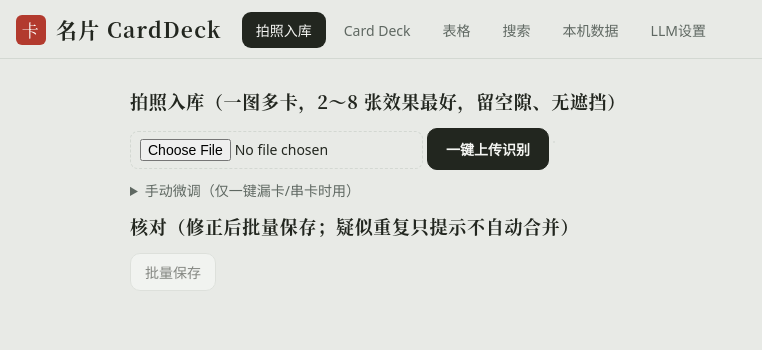
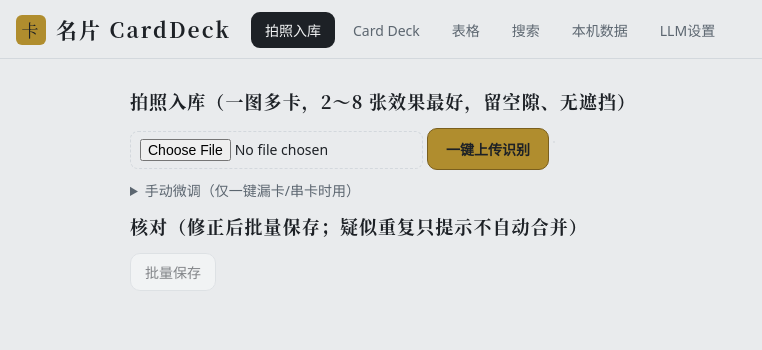
Before and after one commit to HlinForest/BussCard, a Flask app: page / in a window 1280 px wide. Shown: the top 350 px of the page, without its empty margins (0-762 px from the left). Run offline with Flask 2, Linux system fonts and the light colour scheme; data that the repository does not hold is empty.

Commit message:
高级感配色：月白纸墨字鎏金单强调，松绿印泥红收敛

```diff
--- a/static/style.css
+++ b/static/style.css
@@ -1,9 +1,9 @@
-/* BussCard 纸墨印章：青瓷灰纸加墨加印泥红。工具向，静默为主，手机优先。 */
+/* BussCard 月白鎏金：月白纸加墨字加鎏金单强调。静奢工具向，手机优先。 */
 :root{
-  --paper:#e8eae6; --card:#fbfcfb; --card-deep:#f2f4f1;
-  --ink:#22261f; --muted:#5f6862; --faint:#8b948d;
-  --line:#d3d8d2; --hairline:#e2e6e1;
-  --seal:#b23a2e; --seal-deep:#8e2c23; --pine:#33594c;
+  --paper:#e9ebed; --card:#fafbfb; --card-deep:#eff1f3;
+  --ink:#1d2126; --muted:#5c6670; --faint:#8b939c;
+  --line:#d3d8dd; --hairline:#e3e7eb;
+  --gold:#b08d2e; --gold-deep:#7a5f1e; --warn:#9a5b12;
   --serif:"Songti SC","STSong","Noto Serif CJK SC","Source Han Serif SC",Georgia,serif;
   --sans:system-ui,-apple-system,"PingFang SC","Hiragino Sans GB","Microsoft YaHei",sans-serif;
   --r:12px;
@@ -11,29 +11,29 @@
 *{box-sizing:border-box}
 html{-webkit-text-size-adjust:100%}
 body{margin:0;font-family:var(--sans);background:var(--paper);color:var(--ink);font-size:15px;line-height:1.6}
-/* 顶栏：纸面 + 下 hairline，标题宋体 + 印章小方 */
+/* 顶栏：纸面加下 hairline，标题宋体加鎏金印章 */
 header{background:var(--paper);border-bottom:1px solid var(--line);padding:12px 16px 0;position:sticky;top:0;z-index:10}
-header h1{margin:0 0 10px;font-family:var(--serif);font-size:21px;font-weight:700;letter-spacing:.06em;display:flex;align-items:center;gap:10px}
-header h1::before{content:"卡";display:inline-flex;align-items:center;justify-content:center;width:30px;height:30px;background:var(--seal);color:#fdfdfb;font-size:17px;border-radius:6px;font-weight:400}
+header h1{margin:0 0 10px;font-family:var(--serif);font-size:21px;font-weight:700;letter-spacing:.1em;display:flex;align-items:center;gap:10px}
+header h1::before{content:"卡";display:inline-flex;align-items:center;justify-content:center;width:30px;height:30px;background:var(--gold);color:var(--ink);font-size:17px;border-radius:6px;font-weight:400}
 nav{display:flex;gap:4px;overflow-x:auto;padding-bottom:10px;scrollbar-width:none}
 nav::-webkit-scrollbar{display:none}
 nav button{flex:none;margin:0;border:1px solid transparent;background:transparent;color:var(--muted);border-radius:9px;padding:7px 13px;font-size:14px;white-space:nowrap}
-nav button.active{background:var(--ink);color:#f4f5f2}
+nav button.active{background:var(--ink);color:#f2f4f5}
 main{padding:18px 16px 40px;max-width:1060px;margin:0 auto}
 .tab{display:none}.tab.active{display:block;animation:rise .22s ease}
 @keyframes rise{from{opacity:0;transform:translateY(5px)}to{opacity:1;transform:none}}
-h2{font-family:var(--serif);font-size:18px;margin:4px 0 12px;letter-spacing:.04em}
-/* 按钮：纸面描边为默认，墨填为主要，红只用于删除 */
+h2{font-family:var(--serif);font-size:18px;margin:4px 0 12px;letter-spacing:.06em}
+/* 按钮：纸面描边默认，鎏金为主，删除走静默描边加确认框兜底 */
 button{font-family:var(--sans);font-size:14px;padding:8px 14px;border-radius:10px;border:1px solid var(--line);background:var(--card);color:var(--ink);cursor:pointer;transition:background .15s ease,transform .08s ease}
 button:active{transform:scale(.97)}
-button.primary{background:var(--ink);border-color:var(--ink);color:#f4f5f2;padding:10px 18px;font-weight:600}
-button.danger-text{color:var(--seal-deep);border-color:#e3c4bd}
+button.primary{background:var(--gold);border-color:var(--gold-deep);color:var(--ink);padding:10px 18px;font-weight:600}
+button.danger-text{color:var(--muted);border-color:var(--line)}
 button:disabled{opacity:.5;cursor:wait;transform:none}
-:focus-visible{outline:2px solid var(--pine);outline-offset:2px}
+:focus-visible{outline:2px solid var(--gold-deep);outline-offset:2px}
 input,select,textarea{font-family:var(--sans);font-size:14px;color:var(--ink);background:var(--card);border:1px solid var(--line);border-radius:8px;padding:7px 9px}
-input:focus,select:focus,textarea:focus{border-color:var(--pine);outline:none}
+input:focus,select:focus,textarea:focus{border-color:var(--gold-deep);outline:none}
 input[type=file]{border-style:dashed;background:transparent}
-input[type=checkbox],input[type=radio]{accent-color:var(--seal);width:16px;height:16px}
+input[type=checkbox],input[type=radio]{accent-color:var(--gold-deep);width:16px;height:16px}
 label{font-size:14px;color:var(--muted)}
 .muted{color:var(--faint);font-size:13px}
 code{background:var(--card-deep);border:1px solid var(--hairline);border-radius:6px;padding:0 5px;font-size:12.5px}
--- a/templates/index.html
+++ b/templates/index.html
@@ -6,7 +6,7 @@
 <title>名片 CardDeck MVP</title>
 <link rel="stylesheet" href="/static/style.css">
 <link rel="manifest" href="/static/manifest.webmanifest">
-<meta name="theme-color" content="#22261f">
+<meta name="theme-color" content="#e9ebed">
 <meta name="mobile-web-app-capable" content="yes">
 <meta name="apple-mobile-web-app-capable" content="yes">
 <meta name="apple-mobile-web-app-status-bar-style" content="default">
```
Also changed, not shown: other parts of static/style.css (+22 -22 lines), static/icon-192.png, static/icon-512.png, static/manifest.webmanifest.
